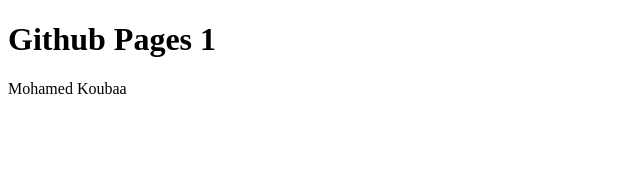
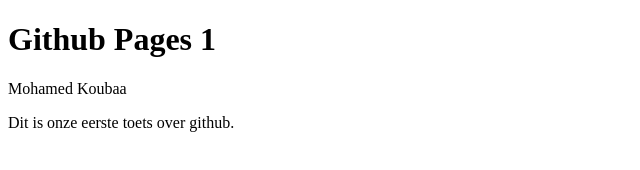
Before and after one commit to Koubaaaaa/mohamed-github-pages-1, a plain HTML site: page index.html in a window 1280 px wide. Shown: the whole page, without its empty margins (0-640 px from the left). Drawn offline with Linux system fonts and the light colour scheme.

Commit message:
Paragraaf toegevoegdgit

```diff
--- a/index.html
+++ b/index.html
@@ -8,5 +8,6 @@
 <body>
     <h1>Github Pages 1</h1>
     <p>Mohamed Koubaa</p>
+    <p>Dit is onze eerste toets over github.</p>
 </body>
 </html>
```
